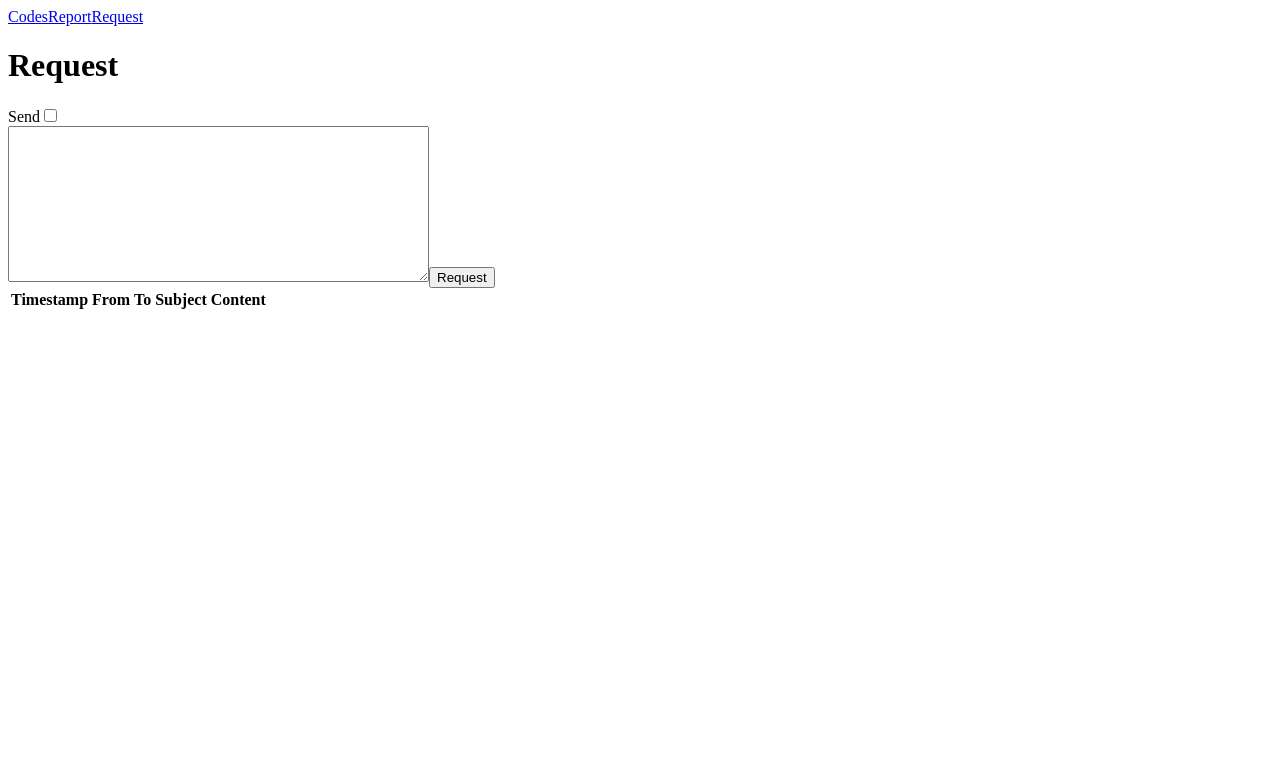
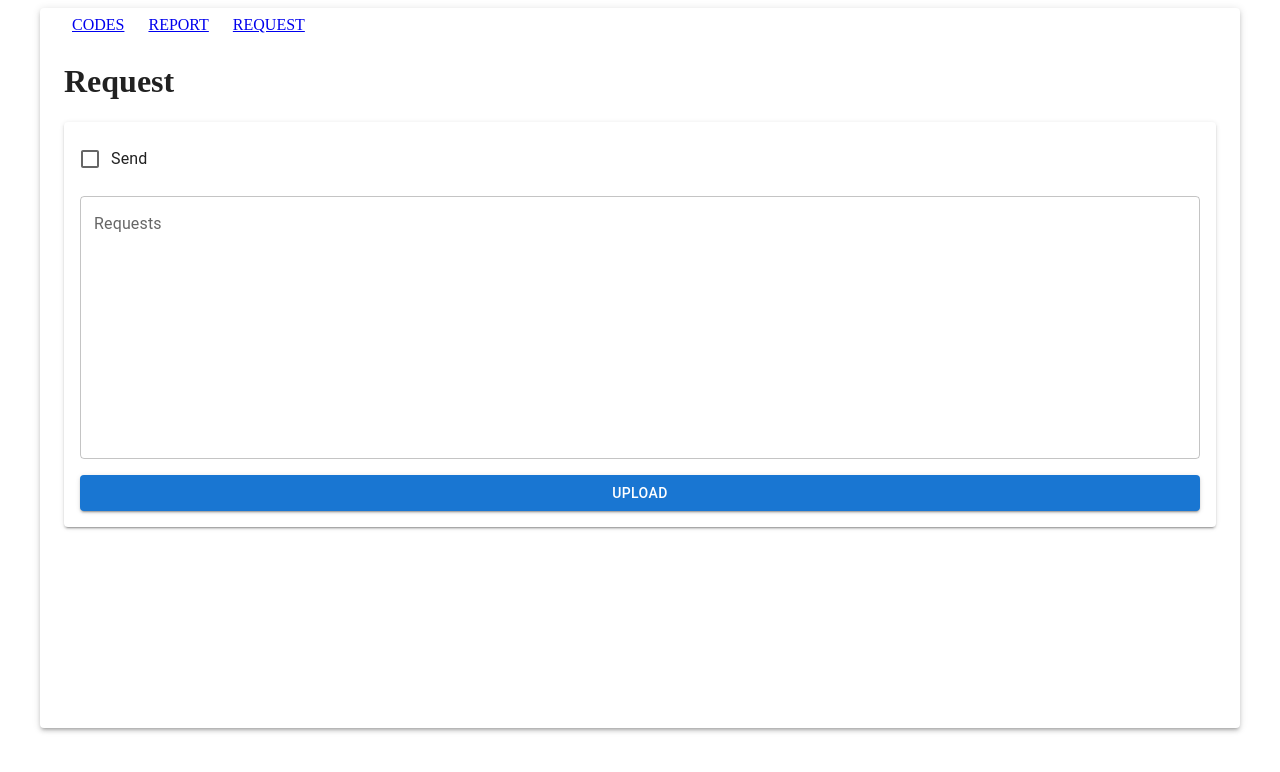
Before and after one commit to Bizhop/emailer-web, a React (Vite) app: page /request in a window 1280 px wide. Shown: the top 772 px of the page. Built offline with nearby package versions, Linux system fonts and the light colour scheme.

Commit message:
mui styling

```diff
--- a/src/App.tsx
+++ b/src/App.tsx
@@ -1,10 +1,17 @@
+import { Box, Container, Paper, Stack } from "@mui/material"
 import React from "react"
 import { Link, Outlet } from "react-router-dom"
 
 export default () =>
-    <div>
-        <Link to="codes">Codes</Link>
-        <Link to="report">Report</Link>
-        <Link to="request">Request</Link>
-        <Outlet />
-    </div>
+    <Container component={Paper} elevation={3}>
+        <Box sx={{ height: "90vh" }}>
+            <Stack direction="column">
+                <Stack direction="row" spacing={3} padding={1}>
+                    <Link to="codes">CODES</Link>
+                    <Link to="report">REPORT</Link>
+                    <Link to="request">REQUEST</Link>
+                </Stack>
+                <Outlet />
+            </Stack>
+        </Box>
+    </Container>
--- a/src/Codes.tsx
+++ b/src/Codes.tsx
@@ -1,12 +1,17 @@
-import React, { useEffect, useRef, useState } from "react"
+import React, { Component, useEffect, useState } from "react"
+import { Box, Button, Checkbox, FormControlLabel, FormGroup, FormLabel, List, ListItem, ListItemText, Paper, Radio, RadioGroup, Stack, TextField } from "@mui/material"
+import { FixedSizeList, ListChildComponentProps } from "react-window"
 
 import { Code } from "./types"
 import { client } from "./api"
+
+
 
 export default () => {
     const [codes, setCodes] = useState<Code[]>([])
     const [used, setUsed] = useState(false)
     const [validityString, setValidityString] = useState("")
+    const [textAreaInput, setTextAreaInput] = useState("")
     const [store, setStore] = useState("PG")
 
     useEffect(() => getCodes(), [used])
@@ -18,12 +23,10 @@ export default () => {
             .catch(console.error)
     }
 
-    const handleSubmit = (event: React.FormEvent<HTMLFormElement>) => {
-        event.preventDefault()
-
+    const upload = () => {
         client.post(
             `/codes/${store.toLowerCase()}`,
-            event.target[0].value,
+            textAreaInput,
             {
                 params: {
                     "valid": validityString
@@ -34,38 +37,56 @@ export default () => {
             }
         )
             .then(() => {
-            const textAreaElement = document.getElementById("newCodes") as HTMLTextAreaElement
-            textAreaElement.value = ""
+                setTextAreaInput("")
                 setValidityString("")
                 getCodes()
             })
             .catch(console.error)
     }
 
+    const filteredCodes = codes.filter(code => code.used === used)
     return (
-        <div>
+        <Box>
             <h1>Codes</h1>
-            <p>
-                <label>Used</label>
-                <input type="checkbox" checked={used} onChange={toggleUsed} />
-            </p>
-            <ul>
-                {codes.filter(code => code.used === used).map(code => <Item key={code.id} code={code} />)}
-            </ul>
+            <Box component={Paper} padding={2} elevation={2}>
+                <FormGroup>
+                    <FormControlLabel control={<Checkbox checked={used} onChange={toggleUsed} />} label="Used" />
+                </FormGroup>
+                <FixedSizeList
+                    height={300}
+                    width="100%"
+                    itemSize={25}
+                    itemCount={filteredCodes.length}
+                    overscanCount={5}
+                    itemData={filteredCodes}
+                >
+                    {renderRow}
+                </FixedSizeList>
+            </Box>
+            <Box component={Paper} padding={2} elevation={2} marginTop={3}>
                 <h2>Upload new codes</h2>
-            <label>Validity string</label>
-            <input type="text" value={validityString} onChange={event => setValidityString(event.target.value)} />
-            <h3>Store</h3>
-            <label>PG</label>
-            <input type="radio" name="store" value="PG" defaultChecked onClick={() => setStore("PG")} />
-            <label>NBDG</label>
-            <input type="radio" name="store" value="NBDG" onClick={() => setStore("NBDG")} />
-            <form onSubmit={handleSubmit}>
-                <textarea id="newCodes" name="newCodes" rows={10} cols={50} />
-                <input type="submit" value="Upload" />
-            </form>
-        </div>
+                <Stack direction="row" spacing={5}>
+                    <Stack direction="column">
+                        <TextField variant="outlined" label="Validity string" value={validityString} onChange={event => setValidityString(event.target.value)} />
+                        <FormGroup sx={{ marginTop: 5 }}>
+                            <FormLabel>Store</FormLabel>
+                            <RadioGroup defaultValue="PG">
+                                <FormControlLabel value="PG" control={<Radio onClick={() => setStore("PG")} />} label="PG" />
+                                <FormControlLabel value="NBDG" control={<Radio onClick={() => setStore("NBDG")} />} label="NBDG" />
+                            </RadioGroup>
+                        </FormGroup>
+                    </Stack>
+                    <TextField variant="outlined" label="New codes" multiline minRows={10} fullWidth value={textAreaInput} onChange={event => setTextAreaInput(event.target.value)} />
+                </Stack>
+                <Button variant="contained" onClick={() => upload()}>Upload</Button>
+            </Box>
+        </Box>
     )
 }
 
-const Item = ({ code }: { code: Code }) => <li>{`${code.store} ${code.code} ${code.valid}`}</li>
+const renderRow = (props: ListChildComponentProps<Code[]>): JSX.Element => {
+    const { data, index, style } = props
+    const code = data[index]
+
+    return <ListItem key={`code-item-${index}`} style={style}><ListItemText primary={`${code.store} ${code.code} ${code.valid}`}></ListItemText></ListItem>
+}
--- a/src/Request.tsx
+++ b/src/Request.tsx
@@ -1,19 +1,21 @@
 import React, { useState } from "react"
+import { Box, Button, Checkbox, FormControlLabel, FormGroup, Icon, Paper, Stack, Table, TableBody, TableCell, TableHead, TableRow, TextField } from "@mui/material"
+import ZoomInIcon from '@mui/icons-material/ZoomIn'
 
 import { client } from "./api"
 import { Response } from "./types"
 
+
 export default () => {
     const [send, setSend] = useState(false)
     const [responses, setResponses] = useState<Response[]>([])
+    const [textAreaInput, setTextAreaInput] = useState("")
 
     const toggleSend = () => setSend(prevValue => !prevValue)
-    const handleSubmit = (event: React.FormEvent<HTMLFormElement>) => {
-        event.preventDefault()
-
+    const upload = () => {
         client.post(
             "/request",
-            event.target[0].value,
+            textAreaInput,
             {
                 params: {
                     "send": send
@@ -28,53 +30,53 @@ export default () => {
     }
 
     return (
-        <div>
+        <Box>
             <h1>Request</h1>
-            <label>Send</label>
-            <input type="checkbox" checked={send} onChange={toggleSend} />
-            <form onSubmit={handleSubmit}>
-                <textarea id="requests" name="requests" rows={10} cols={50} />
-                <input type="submit" value="Request" />
-            </form>
-            <table>
-                <thead>
-                    <tr>
-                        <th>Timestamp</th>
-                        <th>From</th>
-                        <th>To</th>
-                        <th>Subject</th>
-                        <th>Content</th>
-                    </tr>
-                </thead>
-                <tbody>
-                    {responses.length > 0 && (
-                        responses.map((response, index) => <Item key={`response-${index}`} data={response} />)
-                    )}
-                </tbody>
-            </table>
-        </div>
+            <Stack direction="column" spacing={2}>
+                <Box component={Paper} padding={2} elevation={2}>
+                    <Stack direction="column" spacing={2}>
+                        <FormGroup>
+                            <FormControlLabel control={<Checkbox checked={send} onChange={toggleSend} />} label="Send" />
+                        </FormGroup>
+                        <TextField variant="outlined" label="Requests" multiline minRows={10} fullWidth value={textAreaInput} onChange={event => setTextAreaInput(event.target.value)} />
+                        <Button variant="contained" onClick={() => upload()}>Upload</Button>
+                    </Stack>
+                </Box>
+                {responses.length > 0 && (
+                    <Box component={Paper} padding={2} elevation={2}>
+                        <Table size="small">
+                            <TableHead>
+                                <TableRow>
+                                    <TableCell>Timestamp</TableCell>
+                                    <TableCell>To</TableCell>
+                                    <TableCell>Email</TableCell>
+                                </TableRow>
+                            </TableHead>
+                            <TableBody>
+                                {responses.map((response, index) => <Item key={`response-${index}`} data={response} />)}
+                            </TableBody>
+                        </Table>
+                    </Box>
+                )}
+            </Stack>
+        </Box>
     )
 }
 
 const Item = ({ data }: { data: Response }) => {
     const { error, email } = data
 
-    return (
-        <tr>
-            {email && (
-                <>
-                    <td>{email.timestamp}</td>
-                    <td>{email.from}</td>
-                    <td>{email.to}</td>
-                    <td>{email.subject}</td>
-                    <td>{email.content}</td>
-                </>
-            )}
-            {error && (
-                <td colSpan={5}>{error}</td>
-            )}
-        </tr>
+    if (email) return (
+        <TableRow>
+            <TableCell>{email.timestamp}</TableCell>
+            <TableCell>{email.to}</TableCell>
+            <TableCell><Icon component={ZoomInIcon}/></TableCell>
+        </TableRow>
     )
+    else if (error) return (
+        <TableRow>
+            <TableCell colSpan={5}>{error}</TableCell>
+        </TableRow>
+    )
+    else return null
 }
-
-// ville.piispa@gmail.com,12.12.2023,PowerGrip.fi
--- a/src/api.ts
+++ b/src/api.ts
@@ -1,10 +1,12 @@
 import axios from "axios"
 
 export const client = axios.create({
-    baseURL: "https://emailer-rest.fly.dev",
+    //baseURL: "https://emailer-rest.fly.dev",
+    baseURL: "http://localhost:8080",
     responseType: "json",
     withCredentials: false,
     params: {
-        "api-key": "yIXhC73RKP4rpj2h5rl9tu7TneljxSBy"
+        //"api-key": "yIXhC73RKP4rpj2h5rl9tu7TneljxSBy",
+        "api-key": "test"
     }
 })
--- a/src/types.ts
+++ b/src/types.ts
@@ -15,7 +15,7 @@ export type Report = {
     error?: string
 }
 
-type ReportEmail = {
+export type ReportEmail = {
     to: string,
     store: string,
     code: string,
@@ -27,7 +27,7 @@ export type Response = {
     error: string | null
 }
 
-type ResponseEmail = {
+export type ResponseEmail = {
     from: string,
     to: string,
     subject: string,
```
Also changed, not shown: package.json (+7 -1 lines), src/Report.tsx (+47 -23 lines), 1 other file (tests, documents, lock files or other folders). Lines whose indentation alone changed are shown as unchanged.
